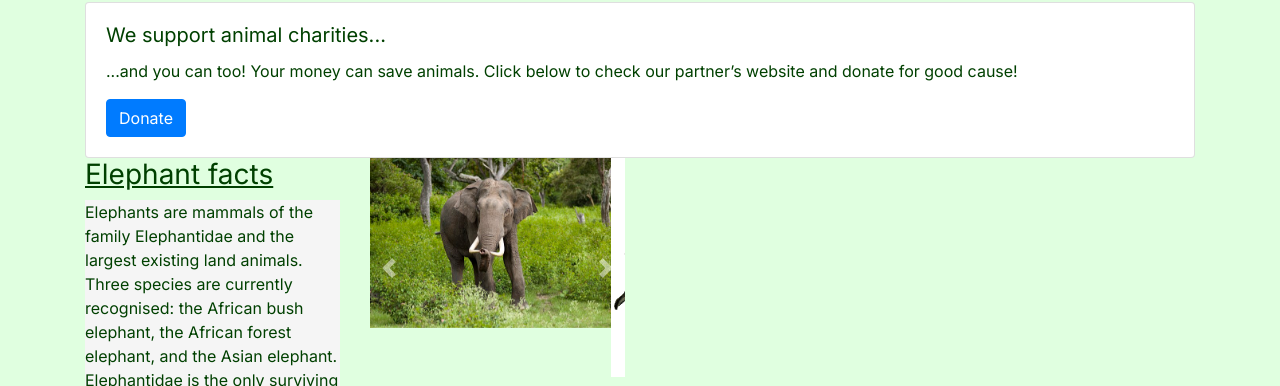
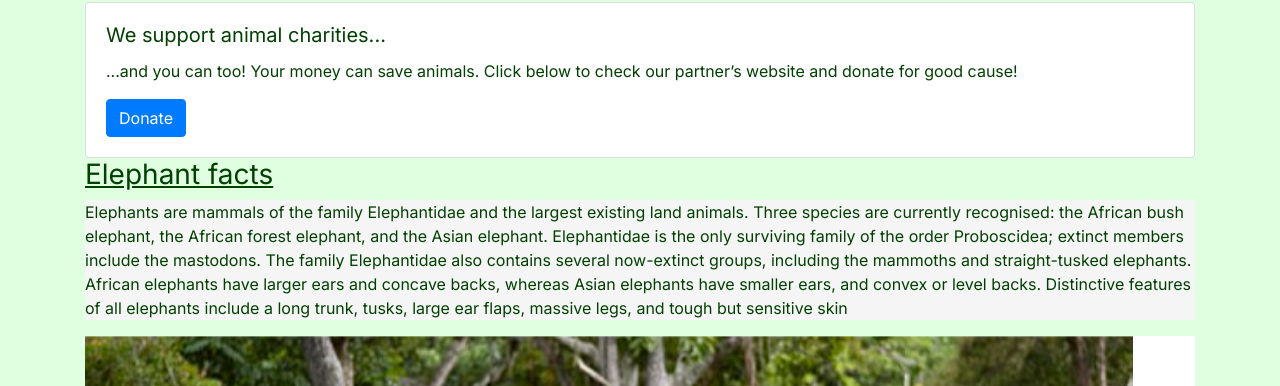
Before and after one commit to DanaiSk/chapter8, a plain HTML site: page elephant.html in a window 1280 px wide. Shown: the part 335-721 px from the top of the page. Drawn offline with Linux system fonts and the light colour scheme.

Commit message:
try out to make it responsive

```diff
--- a/elephant.html
+++ b/elephant.html
@@ -66,14 +66,14 @@
 	  </section>
 <main class="container">
 	<div class="row">
-		<div class="col-sm-6 md-4 lg-3">
+		<div class="col-sm-12 md-8 lg-6">
 	 <!--Main grid -->
 	  <div class="row">
-		  <div class="col-sm-6 md-4 lg-3"><!-- Left column -->
+		  <div class="col-sm-12 md-8 lg-6"><!-- Left column -->
 		  <h3 class="intro">Elephant facts</h3>
 			  <p class="alert-heading">Elephants are mammals of the family Elephantidae and the largest existing land animals. Three species are currently recognised: the African bush elephant, the African forest elephant, and the Asian elephant. Elephantidae is the only surviving family of the order Proboscidea; extinct members include the mastodons. The family Elephantidae also contains several now-extinct groups, including the mammoths and straight-tusked elephants. African elephants have larger ears and concave backs, whereas Asian elephants have smaller ears, and convex or level backs. Distinctive features of all elephants include a long trunk, tusks, large ear flaps, massive legs, and tough but sensitive skin</p>
 		  </div>
-		  <div class="col-sm-6 md-4 lg-3"><!-- right column -->
+		  <div class="col-sm-12 md-8 lg-6"><!-- right column -->
 		  <div id="carouselExampleControls" class="carousel slide" data-ride="carousel">
   <div class="carousel-inner">
     <div class="carousel-item active">
```
